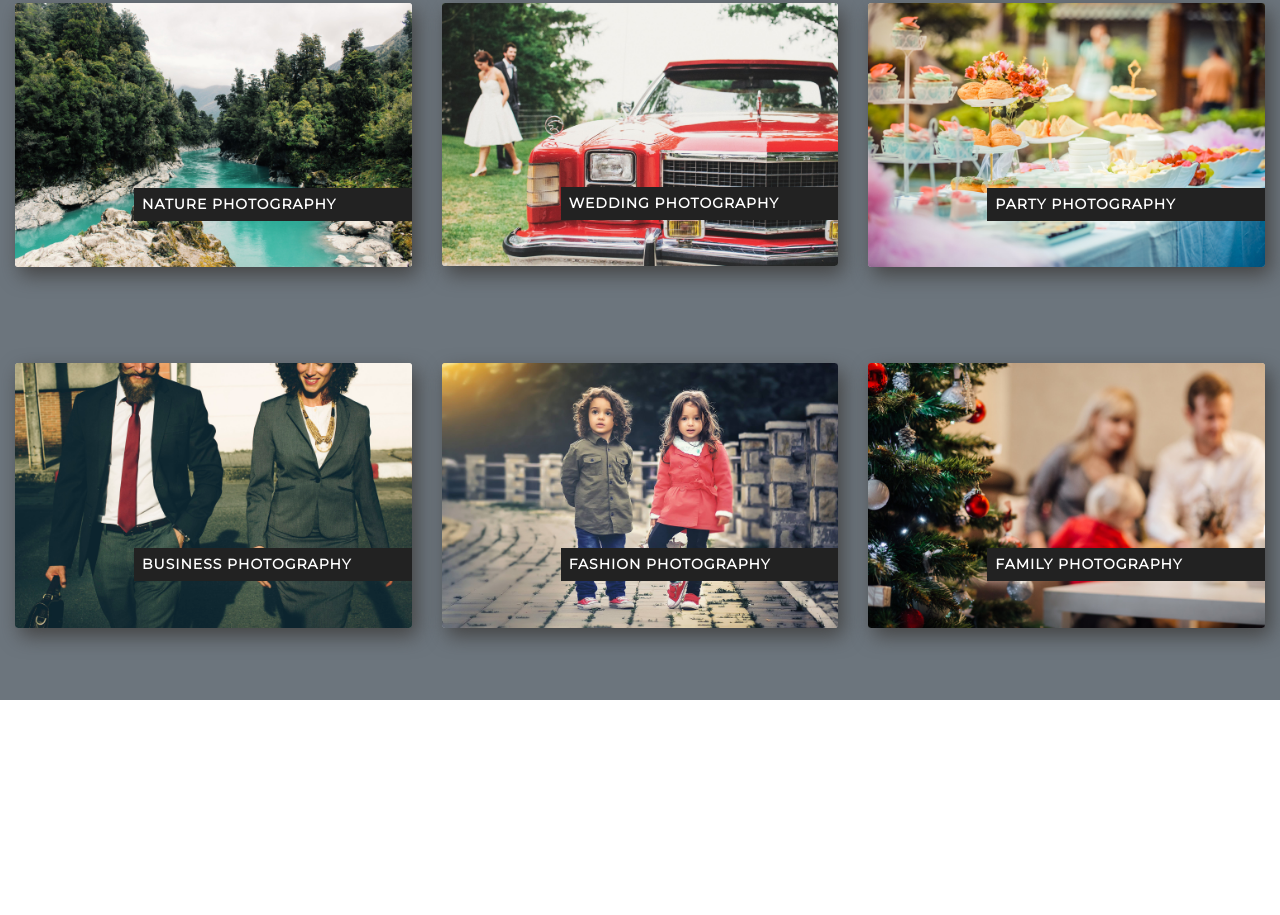
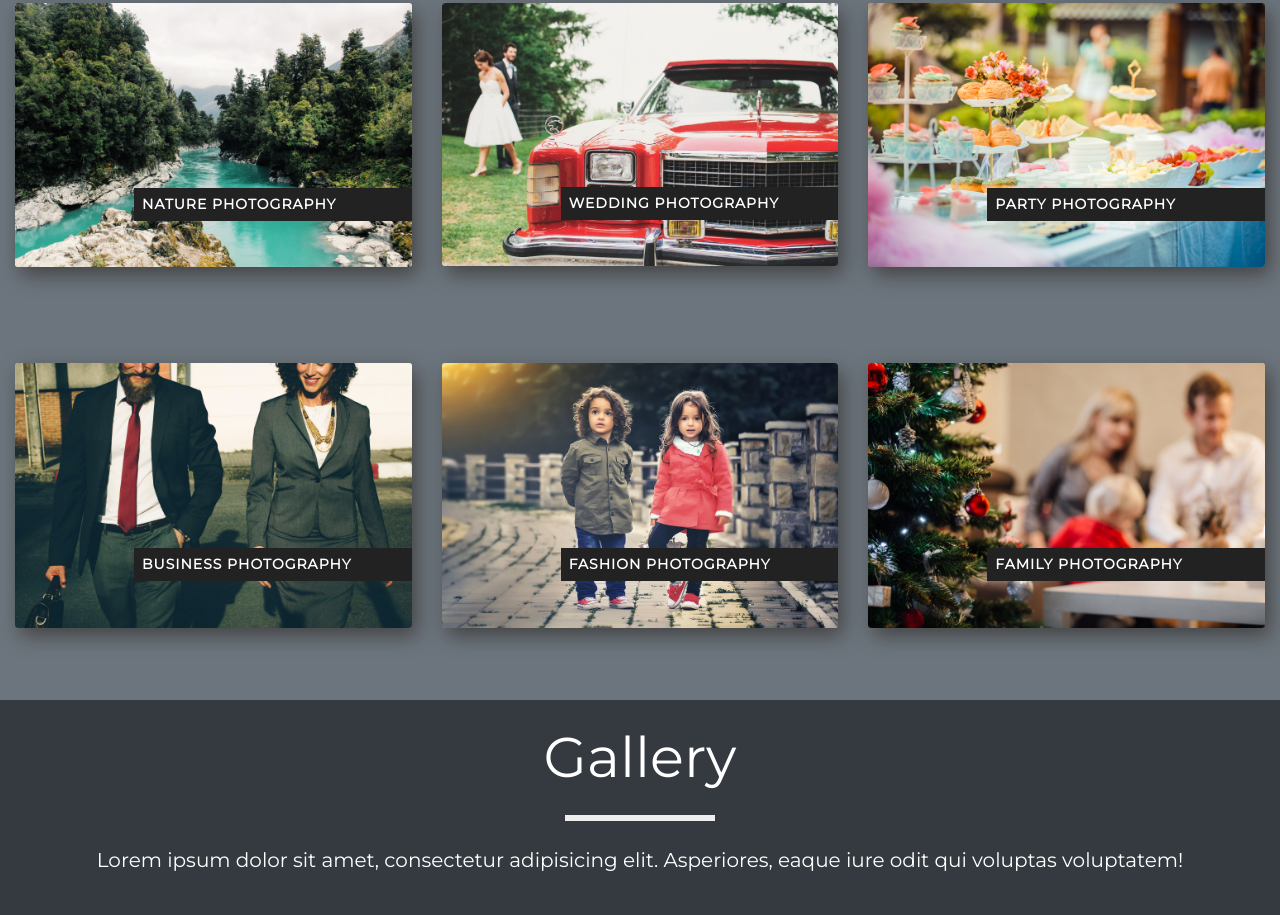
Before and after one commit to techbola/bootstrap-project-3, a plain HTML site: page index.html in a window 1280 px wide. Shown: the part 2085-3000 px from the top of the page. Before the commit the page ends 2785 px from the top, so only its background shows below. Drawn offline with nearby package versions, Linux system fonts and the light colour scheme.

```diff
--- a/index.html
+++ b/index.html
@@ -184,6 +184,20 @@
         </section>
         <!--End Collection-->
 
+        <!--Gallery-->
+        <section class="bg-dark">
+            <div class="container-fluid">
+                <div class="row text-white text-center">
+                    <div class="col m-4">
+                        <h1 class="display-4 mb-4">Gallery</h1>
+                        <div class="underline mb-4"></div>
+                        <p class="lead">Lorem ipsum dolor sit amet, consectetur adipisicing elit. Asperiores, eaque iure odit qui voluptas voluptatem!</p>
+                    </div>
+                </div>
+            </div>
+        </section>
+        <!--End Gallery-->
+
 
         <script src="http://code.jquery.com/jquery-3.3.1.js" integrity="sha256-2Kok7MbOyxpgUVvAk/HJ2jigOSYS2auK4Pfzbm7uH60=" crossorigin="anonymous"></script>
         <script src="https://cdnjs.cloudflare.com/ajax/libs/popper.js/1.14.0/umd/popper.min.js" integrity="sha384-cs/chFZiN24E4KMATLdqdvsezGxaGsi4hLGOzlXwp5UZB1LY//20VyM2taTB4QvJ" crossorigin="anonymous"></script>
```
